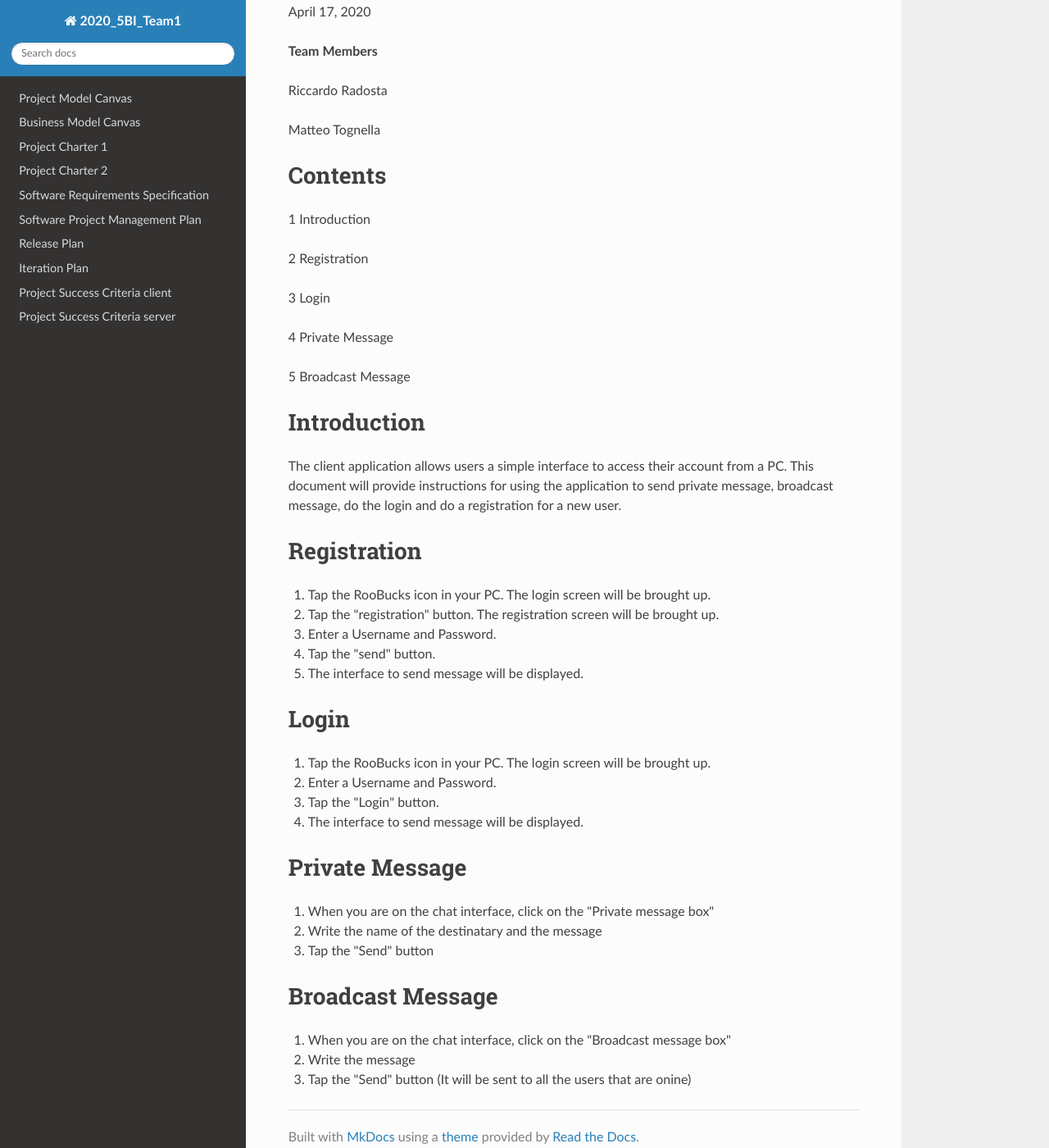
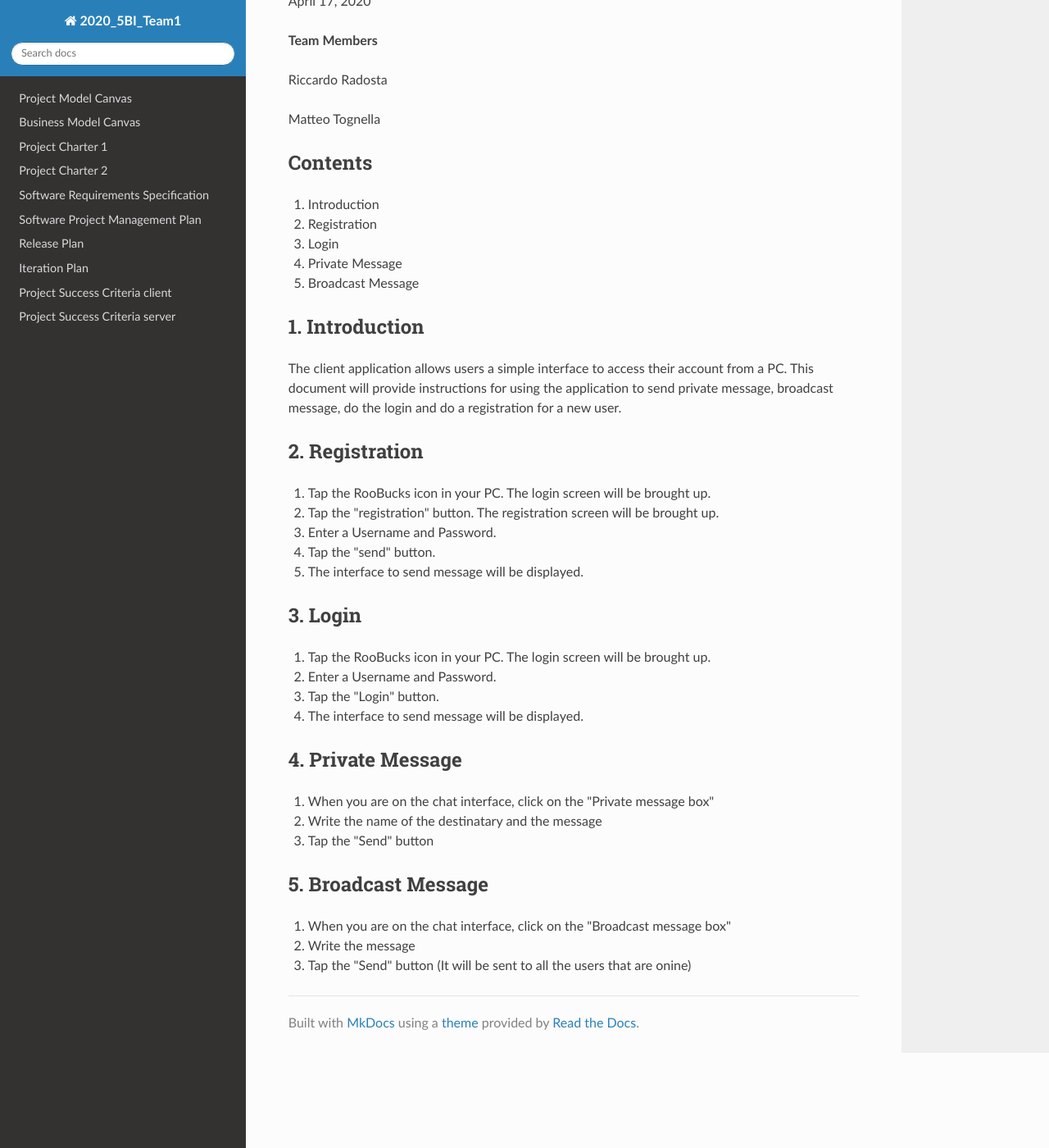
Before and after one commit to FrankMartinuz/2020_5BI_team1_Liboni, an MkDocs documentation site: the page built from docs/User_Guide_Client.md, in a window 1280 px wide and 1400 px high, scrolled down 218 px. Shown: the whole window at 82% size. Built offline with MkDocs 1.6.1, drawn with Linux system fonts in a browser that asks for light colours; nearby versions of some CDN libraries; part of the change alters nothing that is shown.

```diff
--- a/docs/User_Guide_Client.md
+++ b/docs/User_Guide_Client.md
@@ -1,6 +1,6 @@
 # **Client User Guide**
 
-# **Team 1 - Client**
+ **Team 1 - Client**
 
 April 17, 2020
 
@@ -10,23 +10,23 @@ Riccardo Radosta
 
 Matteo Tognella
 
-# Contents
+## **Contents**
 
-1 Introduction
+1. Introduction
 
-2 Registration
+2. Registration
 
-3 Login
+3. Login
 
-4 Private Message
+4. Private Message
 
-5 Broadcast Message
+5. Broadcast Message
 
-# Introduction
+## 1. Introduction
 
 The client application allows users a simple interface to access their account from a PC. This document will provide instructions for using the application to send private message, broadcast message, do the login and do a registration for a new user.
 
-# Registration
+## 2. Registration
 
 1. Tap the RooBucks icon in your PC. The login screen will be brought up.
 
@@ -38,7 +38,7 @@ The client application allows users a simple interface to access their account f
 
 5. The interface  to send message will be displayed.
 
-# Login
+## 3. Login
 
 1. Tap the RooBucks icon in your PC. The login screen will be brought up.
 
@@ -48,7 +48,7 @@ The client application allows users a simple interface to access their account f
 
 5. The interface  to send message will be displayed.
 
-# Private Message
+## 4. Private Message
 
 1. When you are on the chat interface, click on the "Private message box"
 
@@ -56,7 +56,7 @@ The client application allows users a simple interface to access their account f
 
 3. Tap the "Send" button
 
-# Broadcast Message
+## 5. Broadcast Message
 
 1. When you are on the chat interface, click on the "Broadcast message box"
 
```
